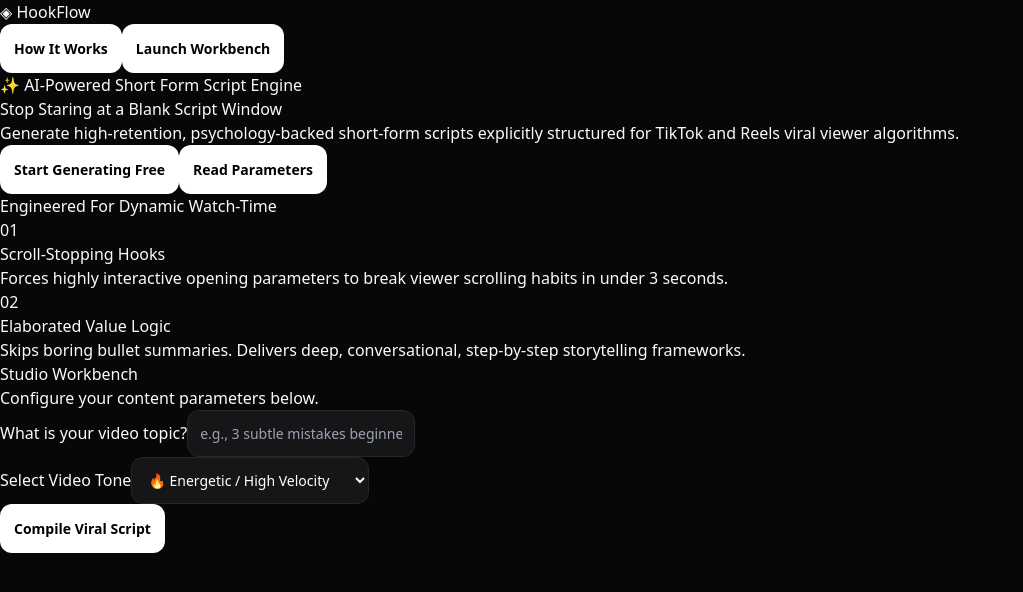
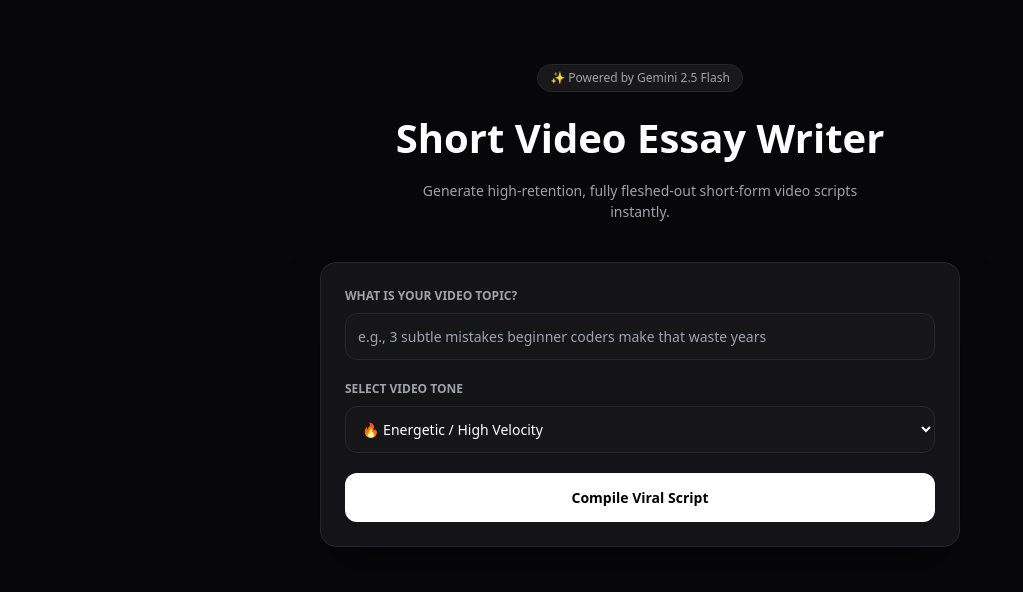
Before and after one commit to kineab/tiktok-writer, a Next.js app: page / in a window 1280 px wide. Shown: the top 592 px of the page, without its empty margins (0-1023 px from the left). Built offline with nearby package versions, Linux system fonts and the light colour scheme.

Commit message:
Update page.tsx

```diff
--- a/app/page.tsx
+++ b/app/page.tsx
@@ -1,9 +1,8 @@
 'use client';
 
-import { useState, useRef } from 'react';
+import { useState } from 'react';
 
 export default function Home() {
-  // --- CORE WORKING LOGIC (UNTOUCHED) ---
   const [topic, setTopic] = useState('');
   const [vibe, setVibe] = useState('energetic');
   const [script, setScript] = useState('');
@@ -33,84 +32,27 @@
     }
   };
 
-  // --- NEW STABLE SCROLL ANCHORS ---
-  const workbenchRef = useRef<HTMLDivElement>(null);
-  const infoRef = useRef<HTMLDivElement>(null);
+  return (
+    <main style={{ minHeight: '100screen', display: 'flex', flexDirection: 'column', alignItems: 'center', justifyContent: 'flex-start', padding: '4rem 1rem', maxWidth: '42rem', margin: '0 auto' }}>
+      <header style={{ textAlign: 'center', marginBottom: '2.5rem' }}>
+        <div style={{ inlineSize: 'max-content', margin: '0 auto 1rem', padding: '0.25rem 0.75rem', borderRadius: '9999px', border: '1px solid #27272a', backgroundColor: '#18181b', fontSize: '0.75rem', color: '#a1a1aa' }}>
+          ✨ Powered by Gemini 2.5 Flash
+        </div>
+        <h1 style={{ fontSize: '2.5rem', fontWeight: '800', trackingTight: '-0.025em', color: '#ffffff', marginBottom: '0.75rem' }}>
+          Short Video Essay Writer
+        </h1>
+        <p style={{ fontSize: '0.875rem', color: '#a1a1aa', maxWidth: '28rem', margin: '0 auto' }}>
+          Generate high-retention, fully fleshed-out short-form video scripts instantly.
+        </p>
+      </header>
 
-  const handleScroll = (target: React.RefObject<HTMLDivElement | null>) => {
-    target.current?.scrollIntoView({ behavior: 'smooth' });
-  };
-
-  return (
-    <main className="min-h-screen bg-[#070709] text-[#fafafa] flex flex-col items-center justify-start px-4 antialiased font-sans scroll-smooth">
-      {/* Premium Ambient Background Light glow */}
-      <div className="absolute top-0 left-1/2 -translate-x-1/2 w-full max-w-7xl h-[500px] bg-gradient-to-b from-purple-500/10 via-transparent to-transparent blur-3xl pointer-events-none" />
-
-      {/* --- PREMIUM FIXED HEADER --- */}
-      <nav className="w-full max-w-4xl flex items-center justify-between py-5 border-b border-zinc-900 z-50 sticky top-0 bg-[#070709]/80 backdrop-blur-md">
-        <div className="flex items-center gap-2 font-black tracking-tight text-lg cursor-pointer" onClick={() => window.scrollTo({ top: 0, behavior: 'smooth' })}>
-          <span className="text-purple-500">◈</span> HookFlow
-        </div>
-        <div className="flex items-center gap-6 text-xs font-semibold text-zinc-400">
-          <button onClick={() => handleScroll(infoRef)} className="hover:text-white transition-colors duration-200">How It Works</button>
-          <button onClick={() => handleScroll(workbenchRef)} className="bg-zinc-900 border border-zinc-800 text-white px-3.5 py-2 rounded-xl hover:bg-zinc-800 hover:scale-[1.03] active:scale-[0.97] transition-all duration-200">Launch Workbench</button>
-        </div>
-      </nav>
-
-      <div className="w-full max-w-2xl z-10">
-
-        {/* --- SECTION 1: VISUAL LANDING HERO PAGE --- */}
-        <section className="py-24 text-center flex flex-col items-center">
-          <div className="inline-flex items-center gap-2 px-3 py-1 rounded-full border border-purple-900/30 bg-purple-950/10 text-[11px] text-purple-300 mb-6 tracking-wide">
-            ✨ AI-Powered Short Form Script Engine
-          </div>
-          <h1 className="text-4xl font-extrabold tracking-tight bg-gradient-to-b from-white via-zinc-200 to-zinc-400 bg-clip-text text-transparent sm:text-5xl leading-[1.2]">
-            Stop Staring at a Blank Script Window
-          </h1>
-          <p className="mt-4 text-sm text-zinc-400 max-w-md mx-auto leading-relaxed">
-            Generate high-retention, psychology-backed short-form scripts explicitly structured for TikTok and Reels viral viewer algorithms.
-          </p>
-          <div className="mt-8 flex gap-3">
-            <button onClick={() => handleScroll(workbenchRef)} className="bg-white text-black text-xs font-bold px-5 py-3 rounded-xl hover:bg-zinc-200 hover:scale-[1.02] active:scale-[0.98] transition-all duration-200 shadow-md">
-              Start Generating Free
-            </button>
-            <button onClick={() => handleScroll(infoRef)} className="border border-zinc-800 bg-zinc-900/30 text-zinc-300 text-xs font-bold px-5 py-3 rounded-xl hover:bg-zinc-800 active:scale-[0.98] transition-all duration-200">
-              Read Parameters
-            </button>
-          </div>
-        </section>
-
-        {/* --- SECTION 2: BENTO VALUE SECTION --- */}
-        <section ref={infoRef} className="w-full py-12 border-t border-zinc-900/60 scroll-mt-24">
-          <h2 className="text-lg font-bold tracking-tight text-center text-zinc-300 mb-8">Engineered For Dynamic Watch-Time</h2>
-          <div className="grid grid-cols-1 sm:grid-cols-2 gap-4">
-            <div className="bg-[#0b0b0d] border border-zinc-900 p-5 rounded-2xl group hover:border-purple-500/20 transition-all duration-300">
-              <div className="w-7 h-7 bg-purple-500/10 border border-purple-500/20 text-purple-400 text-xs flex items-center justify-center rounded-lg mb-3 font-bold">01</div>
-              <h3 className="font-bold text-sm text-white mb-1">Scroll-Stopping Hooks</h3>
-              <p className="text-xs text-zinc-400 leading-relaxed">Forces highly interactive opening parameters to break viewer scrolling habits in under 3 seconds.</p>
-            </div>
-            <div className="bg-[#0b0b0d] border border-zinc-900 p-5 rounded-2xl group hover:border-purple-500/20 transition-all duration-300">
-              <div className="w-7 h-7 bg-purple-500/10 border border-purple-500/20 text-purple-400 text-xs flex items-center justify-center rounded-lg mb-3 font-bold">02</div>
-              <h3 className="font-bold text-sm text-white mb-1">Elaborated Value Logic</h3>
-              <p className="text-xs text-zinc-400 leading-relaxed">Skips boring bullet summaries. Delivers deep, conversational, step-by-step storytelling frameworks.</p>
-            </div>
-          </div>
-        </section>
-
-        {/* --- SECTION 3: CORE APP LOGIC ENGINE --- */}
-        <section ref={workbenchRef} className="w-full py-16 border-t border-zinc-900/60 scroll-mt-24">
-          <div className="text-center mb-6">
-            <h2 className="text-xl font-bold tracking-tight text-white">Studio Workbench</h2>
-            <p className="text-xs text-zinc-500 mt-1">Configure your content parameters below.</p>
-          </div>
-
-          <div className="space-y-5 bg-[#121214]/60 border border-zinc-800/60 p-6 rounded-2xl shadow-2xl backdrop-blur-md">
+      <div style={{ width: '100%', display: 'flex', flexDirection: 'column', gap: '1.25rem', backgroundColor: '#141416', border: '1px solid #27272a', padding: '1.5rem', borderRadius: '1rem', boxShadow: '0 25px 50px -12px rgba(0, 0, 0, 0.5)' }}>
         <div>
-              <label className="block text-xs font-semibold text-zinc-400 uppercase tracking-wider mb-2">
+          <label style={{ display: 'block', fontSize: '0.75rem', fontWeight: '600', color: '#a1a1aa', textTransform: 'uppercase', tracking: '0.05em', marginBottom: '0.5rem' }}>
             What is your video topic?
           </label>
           <input
-                className="w-full bg-[#161619] border border-zinc-800 text-sm text-white placeholder-zinc-500 p-3 rounded-xl focus:outline-none focus:ring-1 focus:ring-purple-500/40 transition-all shadow-inner"
+            style={{ width: '100%' }}
             placeholder="e.g., 3 subtle mistakes beginner coders make that waste years"
             value={topic}
             onChange={(e) => setTopic(e.target.value)}
@@ -118,11 +60,11 @@
         </div>
 
         <div>
-              <label className="block text-xs font-semibold text-zinc-400 uppercase tracking-wider mb-2">
+          <label style={{ display: 'block', fontSize: '0.75rem', fontWeight: '600', color: '#a1a1aa', textTransform: 'uppercase', tracking: '0.05em', marginBottom: '0.5rem' }}>
             Select Video Tone
           </label>
           <select
-                className="w-full bg-[#161619] border border-zinc-800 text-sm text-white p-3 rounded-xl focus:outline-none focus:ring-1 focus:ring-purple-500/40 transition-all cursor-pointer"
+            style={{ width: '100%' }}
             value={vibe}
             onChange={(e) => setVibe(e.target.value)}
           >
@@ -135,26 +77,22 @@
         <button
           onClick={generateScript}
           disabled={loading}
-              className="w-full bg-white text-black p-3.5 rounded-xl text-xs font-bold tracking-wide hover:bg-zinc-200 active:scale-[0.99] disabled:opacity-40 disabled:pointer-events-none transition-all shadow-md duration-200"
+          style={{ width: '100%' }}
         >
-              {loading ? 'Engine processing text models...' : 'Compile Viral Script'}
+          {loading ? 'Engine processing text...' : 'Compile Viral Script'}
         </button>
       </div>
 
-          {/* OUTPUT BOX BLOCK */}
       {script && (
-            <div className="mt-8 bg-[#0a0a0c] border border-zinc-800/60 rounded-2xl shadow-2xl overflow-hidden animate-fade-in">
-              <div className="bg-[#121214]/80 border-b border-zinc-800/60 px-5 py-3 flex items-center justify-between">
-                <span className="text-xs font-mono tracking-wider text-purple-400">VIRAL_SCRIPT_V1.MD</span>
+        <div style={{ width: '100%', marginTop: '2rem', backgroundColor: '#0c0c0e', border: '1px solid #27272a', borderRadius: '1rem', overflow: 'hidden', boxShadow: '0 25px 50px -12px rgba(0, 0, 0, 0.5)' }}>
+          <div style={{ backgroundColor: '#141416', borderBottom: '1px solid #27272a', padding: '0.75rem 1.25rem' }}>
+            <span style={{ fontSize: '0.75rem', fontFamily: 'monospace', color: '#a1a1aa' }}>VIRAL_SCRIPT_V1.MD</span>
           </div>
-              <div className="p-6 whitespace-pre-line text-sm font-medium tracking-wide leading-relaxed text-zinc-200 selection:bg-zinc-800">
-                <p className="font-sans antialiased">{script}</p>
+          <div style={{ padding: '1.5rem', whiteSpace: 'pre-line', fontSize: '1rem', color: '#e4e4e7', lineHeight: '1.75' }}>
+            <p style={{ margin: '0' }}>{script}</p>
           </div>
         </div>
       )}
-        </section>
-
-      </div>
     </main>
   );
 }
```
Lines whose indentation alone changed are shown as unchanged.
